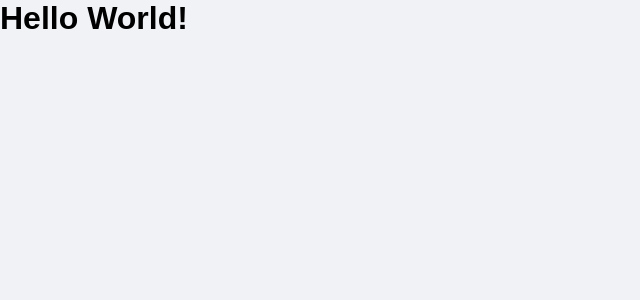
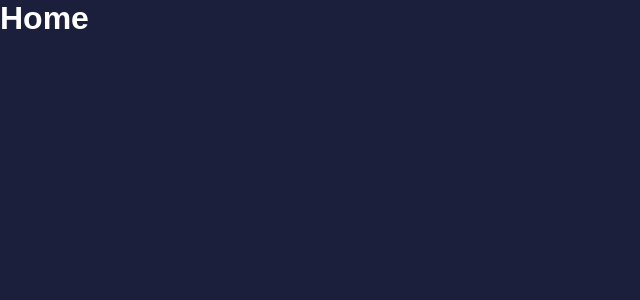
Before and after one commit to guilhermekuni/react-state, a React (Create React App) app: page / in a window 1280 px wide. Shown: the top 300 px of the page, without its empty margins (0-640 px from the left). Built offline with nearby package versions, Linux system fonts and the light colour scheme; the HTML template or start-up script is replaced by a standard one.

Commit message:
implements routes

```diff
--- a/src/App.js
+++ b/src/App.js
@@ -1,4 +1,7 @@
 import React from 'react';
+import { BrowserRouter as Router } from 'react-router-dom';
+
+import Routes from './routes';
 
 import GlobalStyle from './styles/global';
 
@@ -6,7 +9,9 @@ function App() {
   return (
     <>
       <GlobalStyle />
-      <h1>Hello World!</h1>
+      <Router>
+        <Routes />
+      </Router>
     </>
   );
 }
--- /dev/null
+++ b/src/pages/Home/index.js
@@ -0,0 +1,9 @@
+import React from 'react';
+
+const Home = () => {
+  return (
+    <h1>Home</h1>
+  );
+};
+
+export default Home;
--- /dev/null
+++ b/src/pages/WaterState/index.js
@@ -0,0 +1,9 @@
+import React from 'react';
+
+const WaterState = () => {
+  return (
+    <h1>Water State</h1>
+  );
+};
+
+export default WaterState;
--- /dev/null
+++ b/src/routes/index.js
@@ -0,0 +1,15 @@
+import React from 'react';
+
+import { Switch, Route } from 'react-router-dom';
+
+import Home from '../pages/Home';
+import WaterState from '../pages/WaterState';
+
+const Routes = () => (
+  <Switch>
+    <Route path="/" exact component={Home} />
+    <Route path="/water-state" component={WaterState} />
+  </Switch>
+);
+
+export default Routes;
--- a/src/styles/global.js
+++ b/src/styles/global.js
@@ -9,7 +9,8 @@ export default createGlobalStyle`
   }
 
   body {
-    background: #F0F2F5 ;
+    background: #1B1F3B;
+    color: #FFF;
     -webkit-font-smoothing: antialiased
   }
 
```
Also changed, not shown: src/pages/Home/styles.js (added), src/pages/WaterState/styles.js (added).
